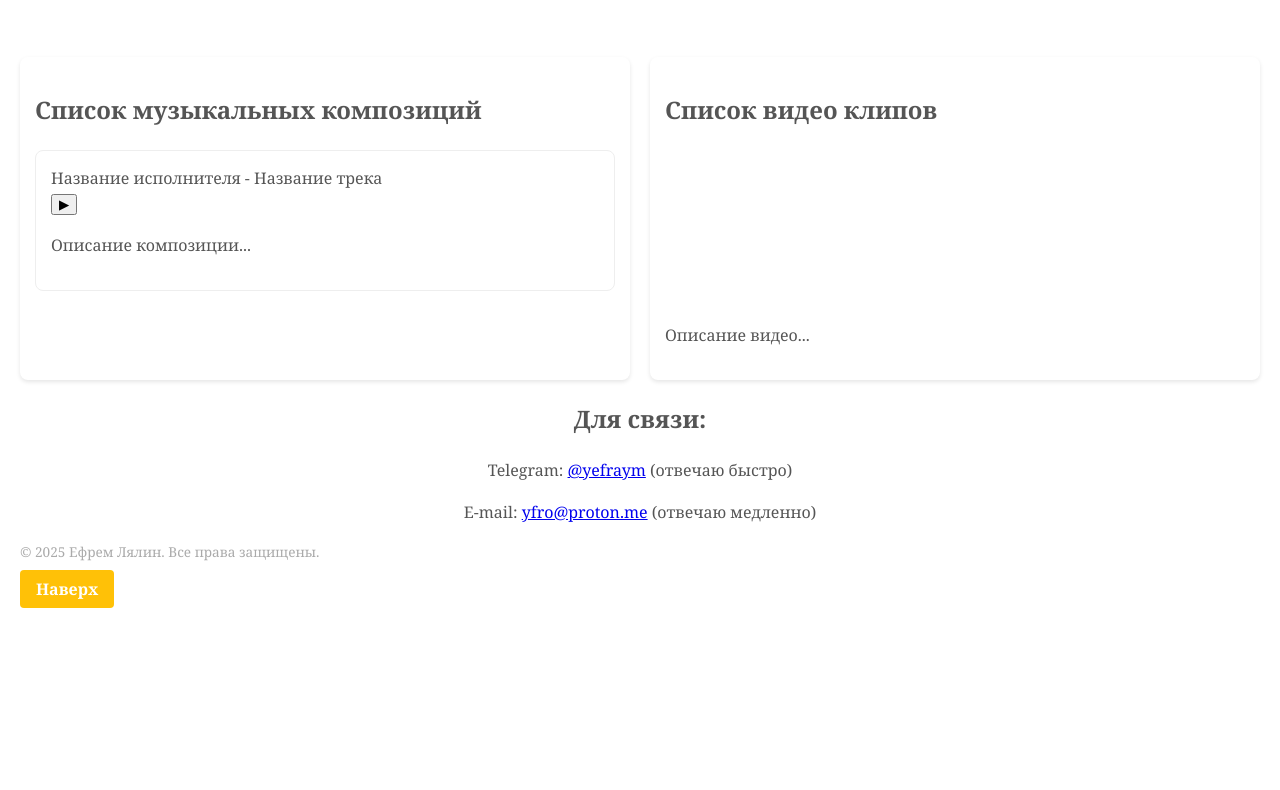
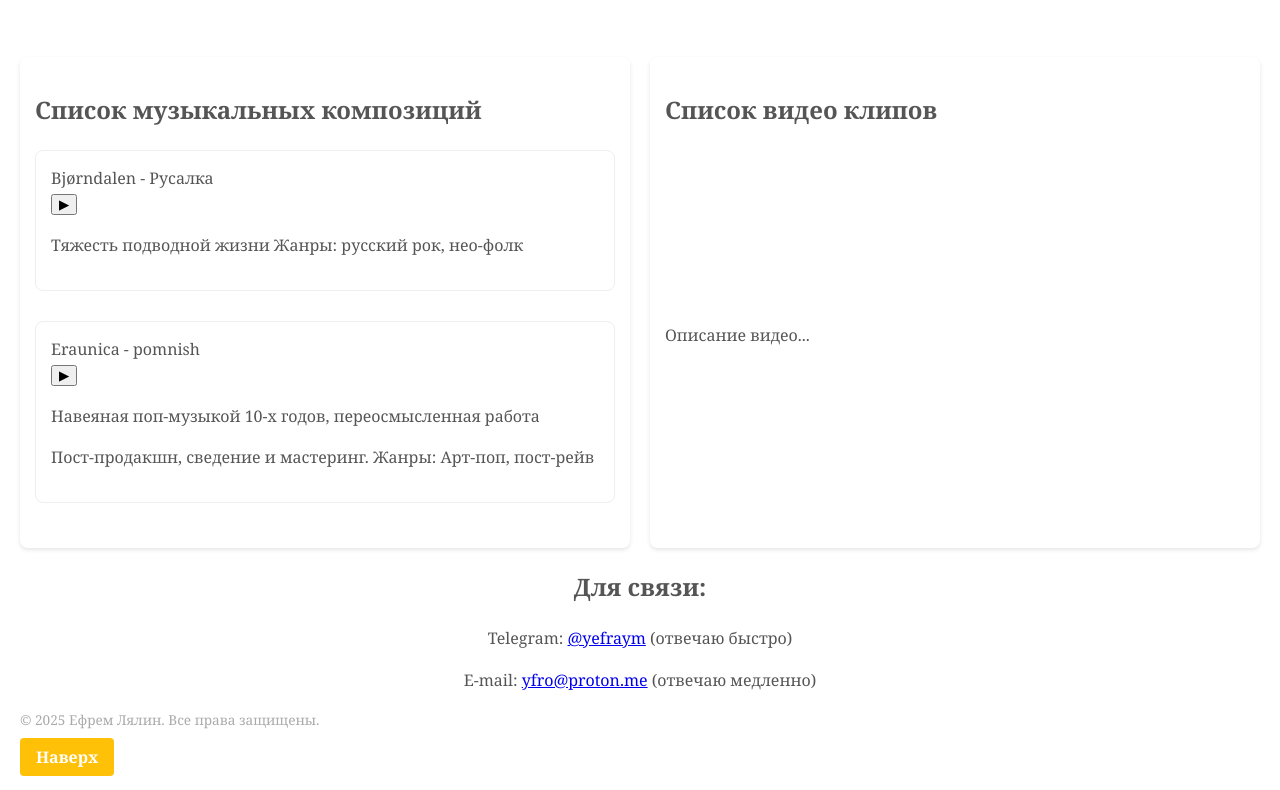
Before and after one commit to Yellframe/efrem.github.io, a plain HTML site: page index.html in a window 1280 px wide. Shown: the part 1385-2175 px from the top of the page. Before the commit the page ends 2007 px from the top, so only its background shows below. Drawn offline with Linux system fonts and the light colour scheme.

Commit message:
new track

```diff
--- a/index.html
+++ b/index.html
@@ -31,7 +31,23 @@
                 <!-- Трек 1 -->
                 <div class="track-item">
                     <div class="track-header">
-                        <span class="track-title">Название исполнителя - Название трека</span>
+                        <span class="track-title">Bjørndalen - Русалка</span>
+                    </div>
+                    <div class="audio-player">
+                        <audio src="assets/audio/RUSALKA master 3.mp3"></audio>
+                        <button class="play-btn">▶</button>
+                        <div class="progress-container">
+                            <div class="progress-bar"></div>
+                        </div>
+                    </div>
+                    <p class="track-description">Тяжесть подводной жизни
+                    Жанры: русский рок, нео-фолк
+                    </p>
+                </div>
+                <!-- Трек 1 -->
+                <div class="track-item">
+                    <div class="track-header">
+                        <span class="track-title">Eraunica - pomnish</span>
                     </div>
                     <div class="audio-player">
                         <audio src="assets/audio/p3.3 master.mp3"></audio>
@@ -40,7 +56,9 @@
                             <div class="progress-bar"></div>
                         </div>
                     </div>
-                    <p class="track-description">Описание композиции...</p>
+                    <p class="track-description">Навеяная поп-музыкой 10-х годов, переосмысленная работа
+
+                    </p>Пост-продакшн, сведение и мастеринг. Жанры: Арт-поп, пост-рейв</p>
                 </div>
                 <!-- Другие треки -->
             </div>
```
Also changed, not shown: 1 other file.
